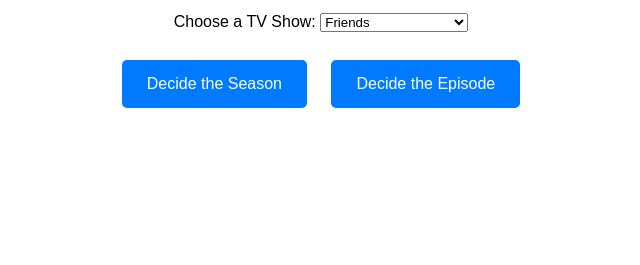
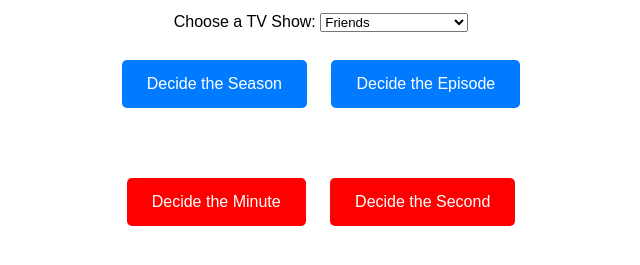
Before and after one commit to rebecafarace2611/randomizer, a plain HTML site: page index.html in a window 1280 px wide. Shown: the part 129-394 px from the top of the page, without its empty margins (319-959 px from the left). Drawn offline with Linux system fonts and the light colour scheme.

Commit message:
Update index.html

```diff
--- a/index.html
+++ b/index.html
@@ -23,10 +23,26 @@
         .btn:hover {
             background: #0056b3;
         }
+        .red-btn {
+            padding: 15px 25px;
+            margin: 10px;
+            font-size: 16px;
+            background: red;
+            color: white;
+            border: none;
+            cursor: pointer;
+            border-radius: 5px;
+        }
+        .red-btn:hover {
+            background: darkred;
+        }
         #result {
             margin-top: 20px;
             font-size: 20px;
             font-weight: bold;
+        }
+        #bottom-section {
+            margin-top: 50px;
         }
     </style>
 </head>
@@ -48,11 +64,17 @@
 
     <p id="result"></p>
 
+    <div id="bottom-section">
+        <button class="red-btn" onclick="randomizeMinute()">Decide the Minute</button>
+        <button class="red-btn" onclick="randomizeSecond()">Decide the Second</button>
+        <p id="frame"></p>
+    </div>
+
     <script>
         const showData = {
-            "friends": { seasons: 10, episodes: 24 },
-            "greys": { seasons: 20, episodes: 25 },
-            "bigbang": { seasons: 12, episodes: 24 }
+            "friends": { seasons: 10, episodes: 24, minutes: 22 },
+            "greys": { seasons: 20, episodes: 25, minutes: 42 },
+            "bigbang": { seasons: 12, episodes: 24, minutes: 22 }
         };
 
         let currentShow = "friends";
@@ -72,6 +94,17 @@
             let episode = Math.floor(Math.random() * maxEpisodes) + 1;
             document.getElementById("result").innerText = "Episode: " + episode;
         }
+
+        function randomizeMinute() {
+            let maxMinutes = showData[currentShow].minutes;
+            let minute = Math.floor(Math.random() * maxMinutes);
+            document.getElementById("frame").innerText = "Minute: " + minute;
+        }
+
+        function randomizeSecond() {
+            let second = Math.floor(Math.random() * 60);
+            document.getElementById("frame").innerText += " | Second: " + second;
+        }
     </script>
 </body>
 </html>
```
